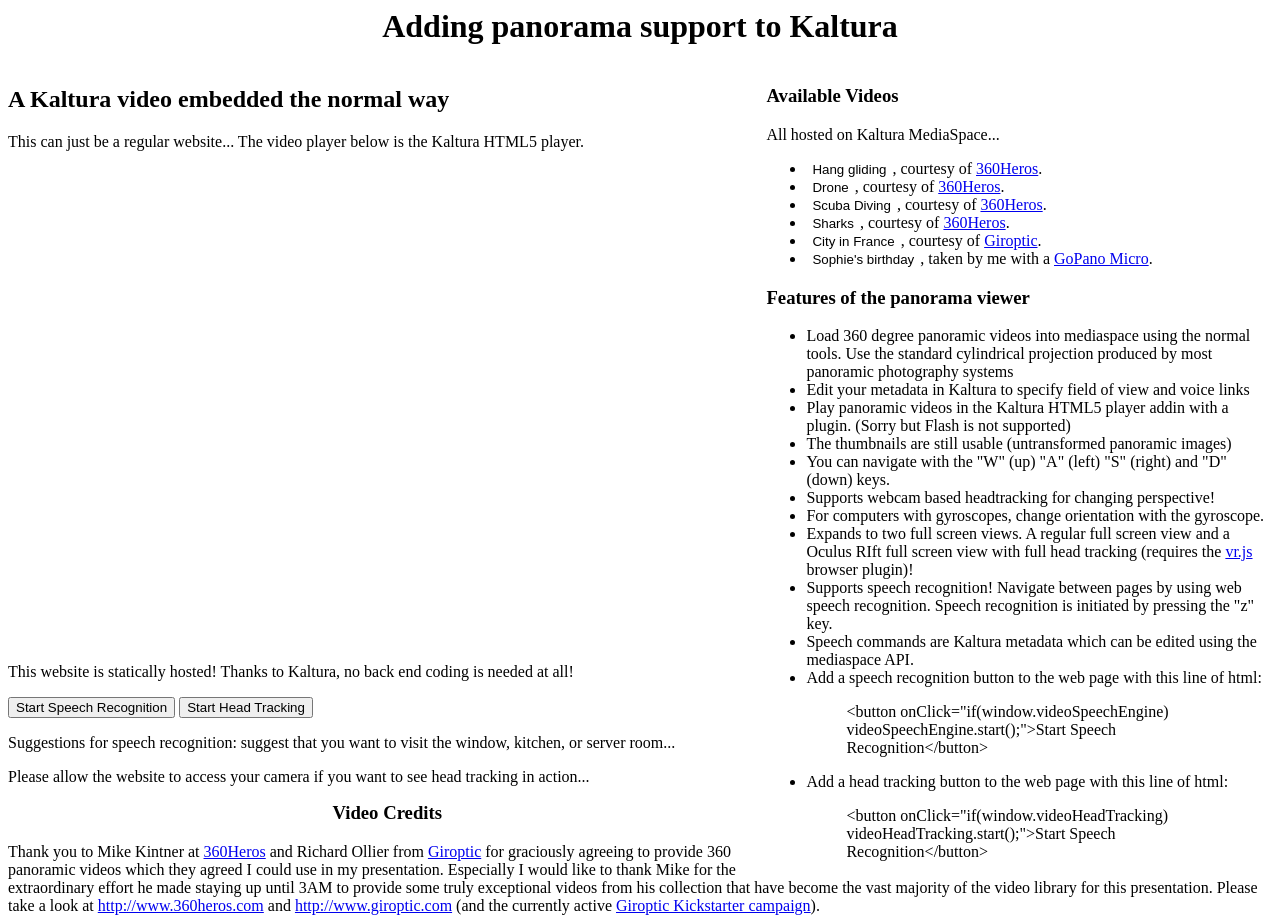
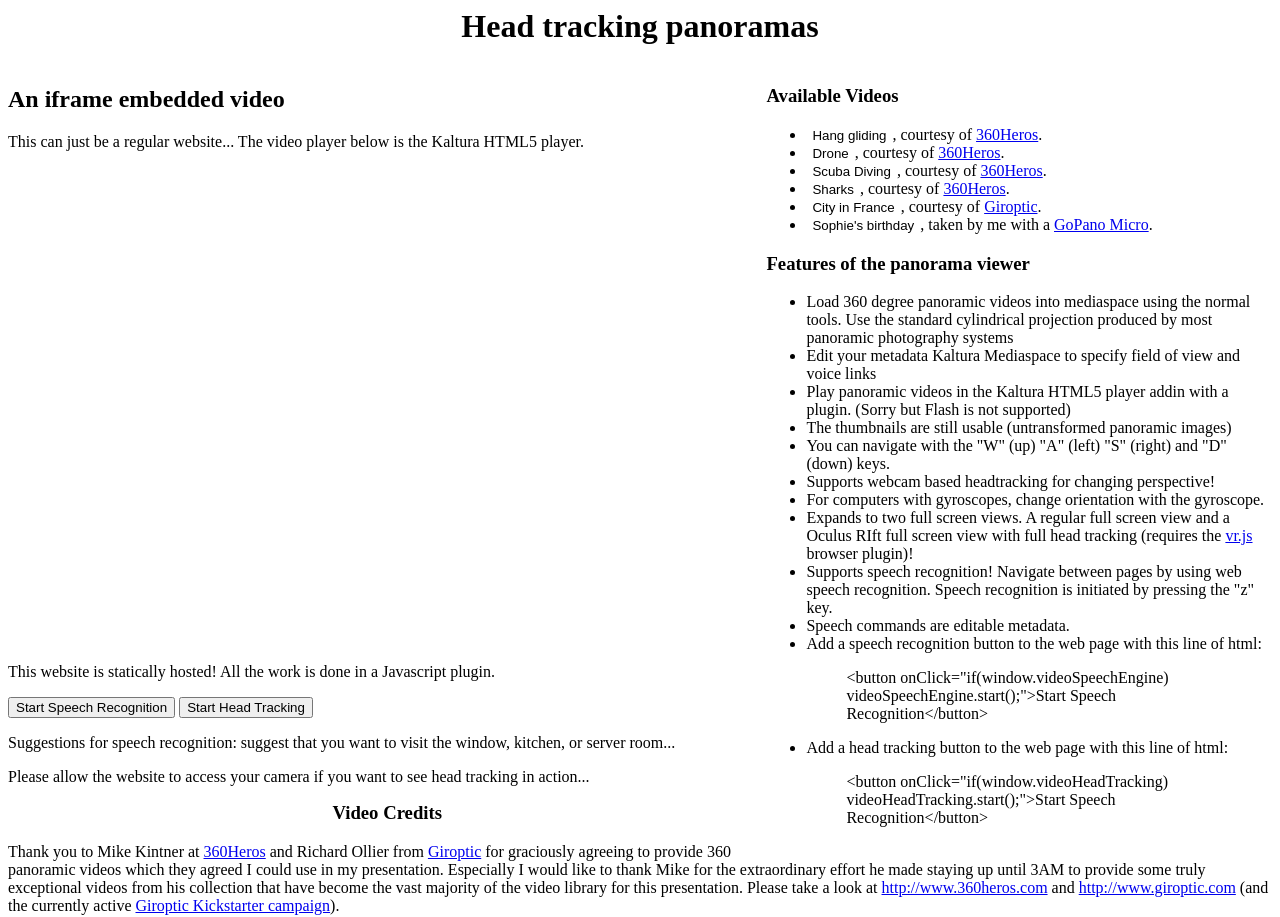
Before and after one commit to DBezemer/KalturaHackathon2014, a plain HTML site: page index.html in a window 1280 px wide. Shown: the top 917 px of the page. Drawn offline with Linux system fonts and the light colour scheme; a script that the page names is missing.

Commit message:
Update index.html

```diff
--- a/index.html
+++ b/index.html
@@ -11,14 +11,18 @@
 </style>
 </head>
 <body>
-<h1 align="center">Adding panorama support to Kaltura</h1>
+<h1 align="center">Head tracking panoramas</h1>
 
 <div style="width: 60%; float:left">
-<h2> A Kaltura video embedded the normal way</h2>
+<h2> An iframe embedded video</h2>
 This can just be a regular website... The video player below is the Kaltura HTML5 player.
 <p>
 
 <script src="http://cdnapi.kaltura.com/p/1759182/sp/175918200/embedIframeJs/uiconf_id/24705811/partner_id/1759182"></script>
+<script>
+var queryDict = {}
+location.search.substr(1).split("&").forEach(function(item) {queryDict[item.split("=")[0]] = item.split("=")[1]})
+</script>
 <div id="kaltura_player_1402702517" style="width: 640px; height: 480px;" itemprop="video" itemscope itemtype="http://schema.org/VideoObject">
 <span itemprop="name" content="DemoPano1.mov"></span>
 <span itemprop="description" content=""></span>
@@ -49,7 +53,7 @@
 });
 </script>
 <p>
-This website is statically hosted! Thanks to Kaltura, no back end coding is needed at all!
+This website is statically hosted! All the work is done in a Javascript plugin.
 <p>
 <button onClick="if(window.videoSpeechEngine) videoSpeechEngine.start();">Start Speech Recognition</button>
 <button onClick="startHeadtrackr();">Start Head Tracking</button>
@@ -62,7 +66,6 @@
 
 <div style="width: 40%; float:right">
    <h3>Available Videos</h3>
-   All hosted on Kaltura MediaSpace...
 
 <ul>
 <li><button class="link" onClick="gotoEntryId('1_mhu02zpt')">Hang gliding</button>, courtesy of <a href="http://www.360heros.com/">360Heros</a>.</li>
@@ -76,7 +79,7 @@
    <ul>
    <li> Load 360 degree panoramic videos into mediaspace using the normal tools. Use the standard cylindrical projection produced by most
    panoramic photography systems</li>
-   <li> Edit your metadata in Kaltura to specify field of view and voice links</li>
+   <li> Edit your metadata Kaltura Mediaspace to specify field of view and voice links</li>
    <li> Play panoramic videos in the Kaltura HTML5 player addin with a plugin. (Sorry but Flash is not supported)</li>
    <li> The thumbnails are still usable (untransformed panoramic images) </li>
    <li> You can navigate with the "W" (up) "A" (left) "S" (right) and "D" (down) keys. </li>
@@ -84,7 +87,7 @@
    <li> For computers with gyroscopes, change orientation with the gyroscope.</li>
    <li> Expands to two full screen views. A regular full screen view and a Oculus RIft full screen view with full head tracking (requires the <a href="https://github.com/benvanik/vr.js/tree/master">vr.js</a> browser plugin)!</li>
    <li> Supports speech recognition! Navigate between pages by using web speech recognition. Speech recognition is initiated by pressing the "z" key.</li>
-   <li> Speech commands are Kaltura metadata which can be edited using the mediaspace API.</li>
+   <li> Speech commands are editable metadata.</li>
    <li> Add a speech recognition button to the web page with this line of html:
 		<blockquote>
 			&lt;button onClick=&quot;if(window.videoSpeechEngine) videoSpeechEngine.start();&quot;&gt;Start Speech Recognition&lt;/button&gt;
```
